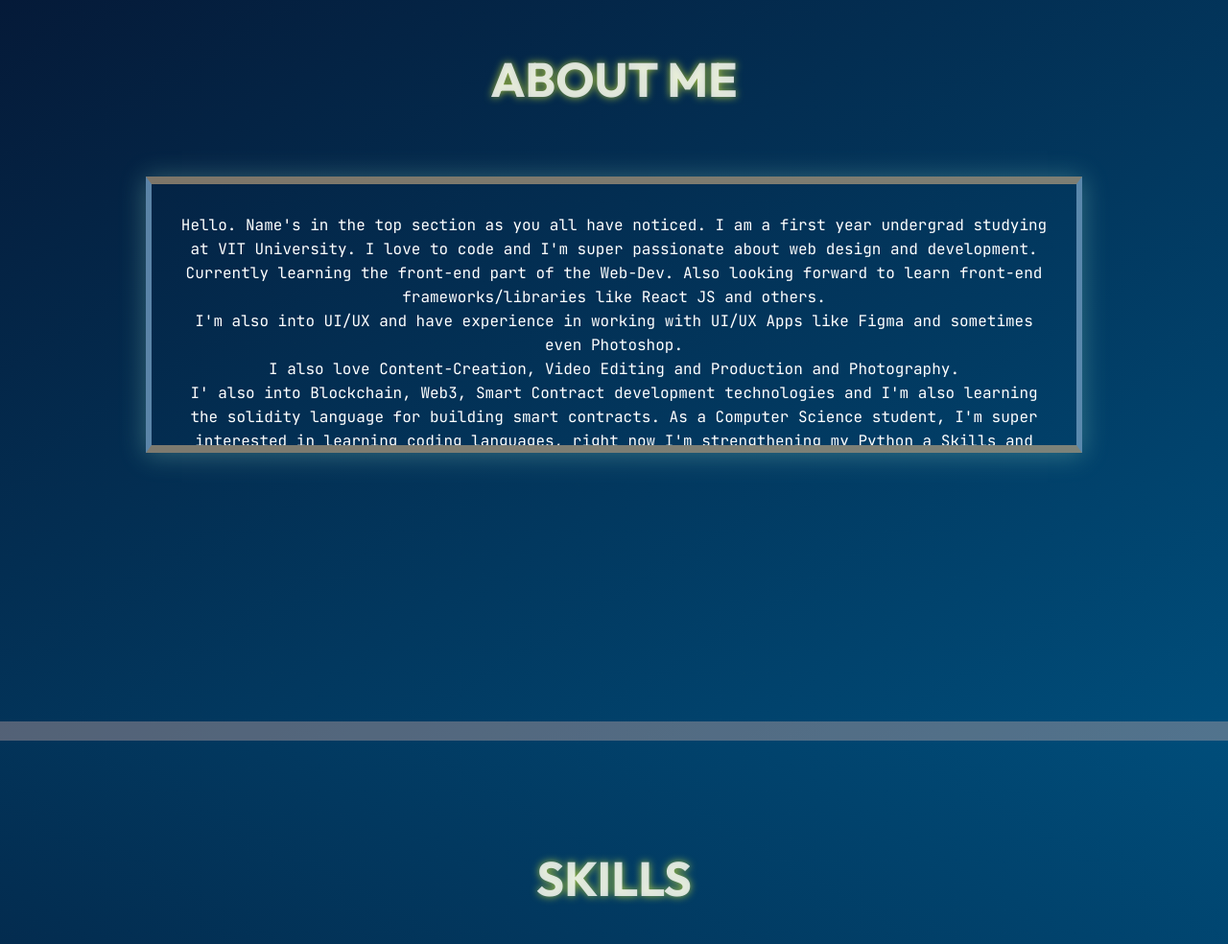
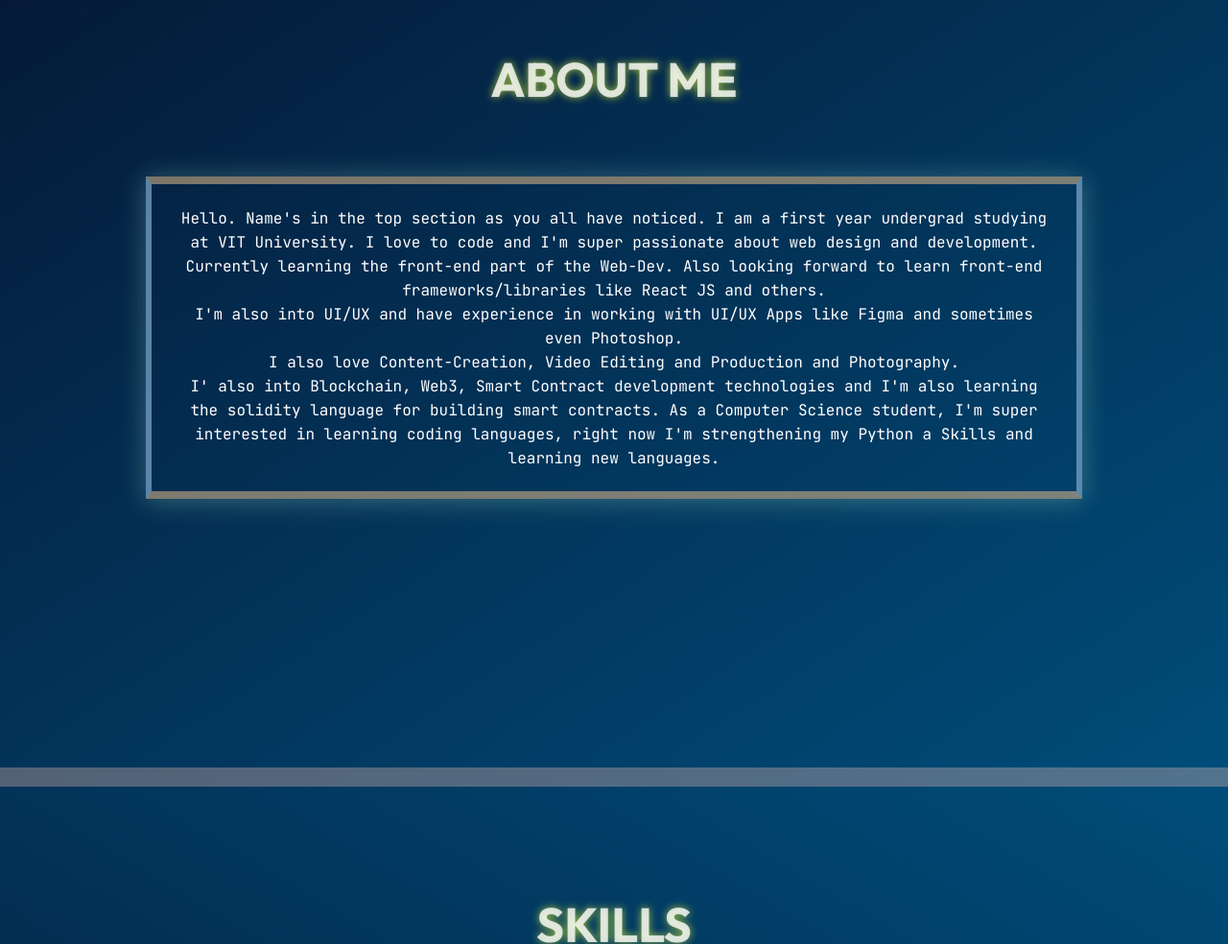
Before and after one commit to gauthking/portfolio, a plain HTML site: page index.html in a window 1280 px wide. Shown: the part 848-1832 px from the top of the page at 96% size. Drawn offline with Linux system fonts and the light colour scheme.

Commit message:
minor change in css

```diff
--- a/styles.css
+++ b/styles.css
@@ -156,8 +156,9 @@ a:hover {
 .aboutbox {
   display: flex;
   justify-content: center;
+  align-items: center;
   box-sizing: border-box;
-  height: 18rem;
+  height: 21rem;
   border-style: solid;
   border-width: 8px 6px;
   border-color: rgba(222, 184, 135, 0.555) rgb(113, 156, 192, 0.8);
```
